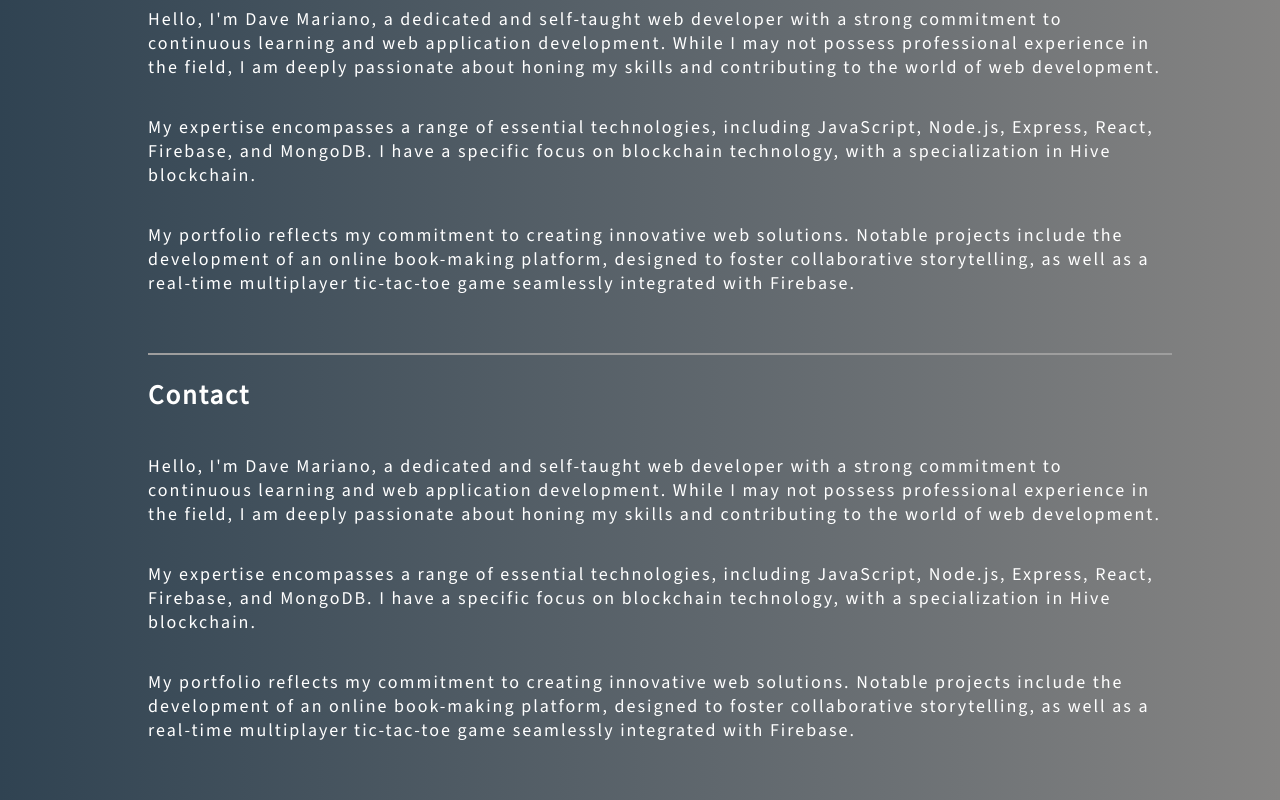
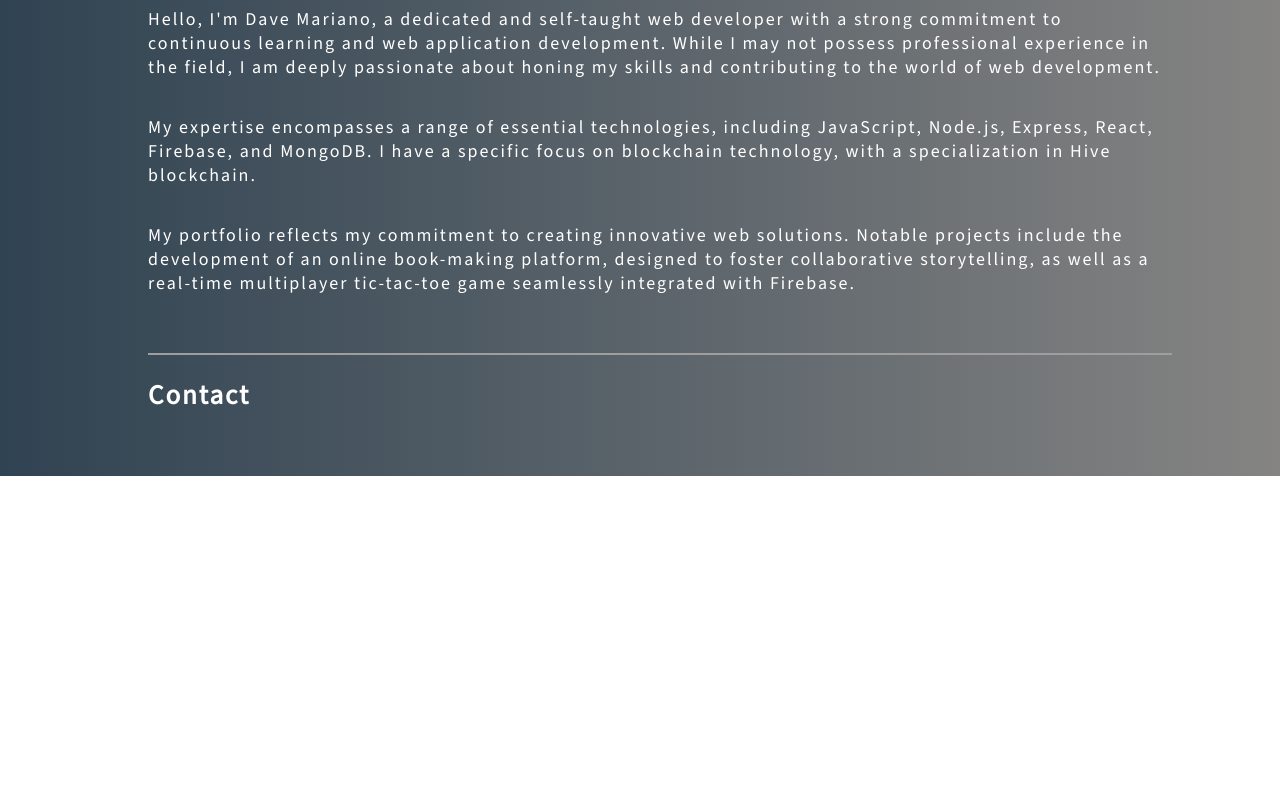
Before and after one commit to rhiaji/MyPortfolio, a plain HTML site: page index.html in a window 1280 px wide. Shown: the part 2225-3025 px from the top of the page. After the commit the page ends 2701 px from the top, so only its background shows below. Drawn offline with nearby package versions, Linux system fonts and the light colour scheme.

Commit message:
first commit

```diff
--- a/index.html
+++ b/index.html
@@ -166,26 +166,6 @@
       </section>
       <section id="hireme">
         <h2>Contact</h2>
-        <p>
-          Hello, I'm Dave Mariano, a dedicated and self-taught web developer
-          with a strong commitment to continuous learning and web application
-          development. While I may not possess professional experience in the
-          field, I am deeply passionate about honing my skills and contributing
-          to the world of web development.
-        </p>
-        <p>
-          My expertise encompasses a range of essential technologies, including
-          JavaScript, Node.js, Express, React, Firebase, and MongoDB. I have a
-          specific focus on blockchain technology, with a specialization in Hive
-          blockchain.
-        </p>
-        <p>
-          My portfolio reflects my commitment to creating innovative web
-          solutions. Notable projects include the development of an online
-          book-making platform, designed to foster collaborative storytelling,
-          as well as a real-time multiplayer tic-tac-toe game seamlessly
-          integrated with Firebase.
-        </p>
       </section>
     </div>
 
```
